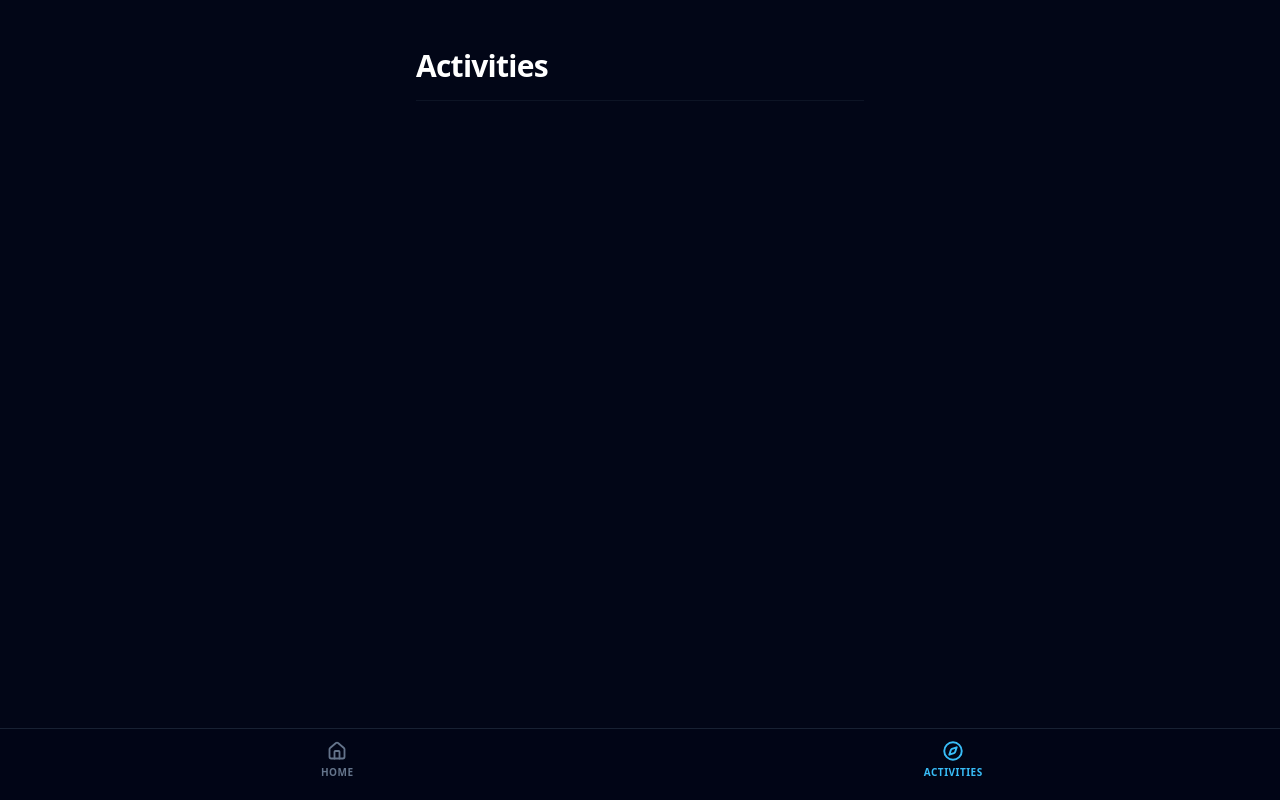
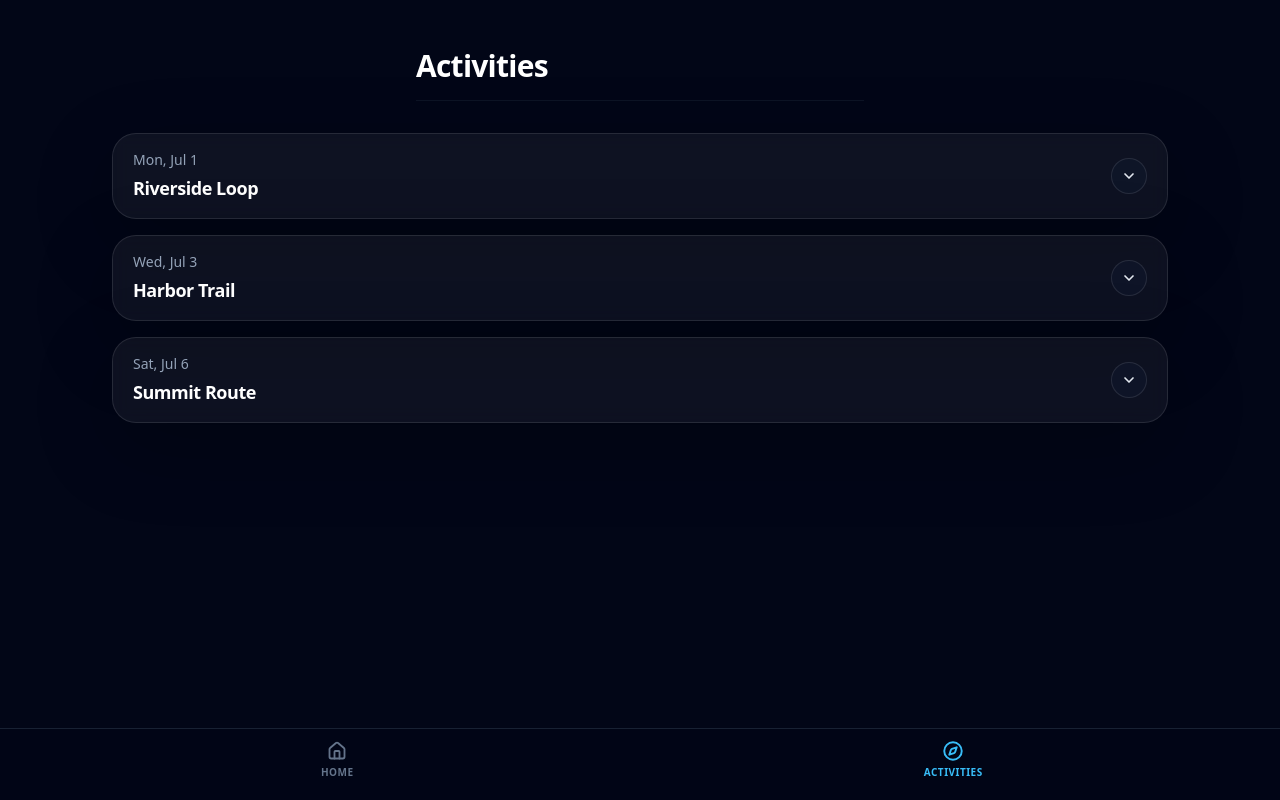
Before and after one commit to samuelms123/windsurf-tracker-frontend, a React (Vite) app: page /activities in a window 1280 px wide. Built offline with nearby package versions, Linux system fonts and the light colour scheme.

Commit message:
ActivityCard component with some mock data

```diff
--- /dev/null
+++ b/src/components/Activity.tsx
@@ -0,0 +1,73 @@
+import { useId, useState } from 'react'
+
+export type ActivityStat = {
+  date: string
+  place: string
+  details?: Array<{ label: string; value: string }>
+}
+
+const mockDetails = [
+  { label: 'Duration', value: '1h 42m' },
+  { label: 'Distance', value: '24.8 km' },
+  { label: 'Average speed', value: '14.6 km/h' },
+  { label: 'Max speed', value: '32.1 km/h' },
+  { label: 'Elevation gain', value: '218 m' },
+  { label: 'Calories', value: '612 kcal' },
+  { label: 'Weather', value: 'Clear, 22°C' },
+  { label: 'Heart rate', value: '148 bpm' },
+  { label: 'Training load', value: '72' },
+  { label: 'Effort', value: 'Strong' },
+]
+
+export default function Activity({ date, place, details = mockDetails }: ActivityStat) {
+  const [isOpen, setIsOpen] = useState(false)
+  const panelId = useId()
+
+  return (
+    <article className="overflow-hidden rounded-3xl border border-white/10 bg-white/5 shadow-[0_24px_80px_rgba(0,0,0,0.24)] backdrop-blur">
+      <button
+        type="button"
+        aria-expanded={isOpen}
+        aria-controls={panelId}
+        onClick={() => setIsOpen((current) => !current)}
+        className="flex w-full items-center justify-between gap-4 px-5 py-4 text-left transition-colors hover:bg-white/5"
+      >
+        <div className="min-w-0">
+          <p className="text-sm font-medium text-slate-400">{date}</p>
+          <p className="mt-1 truncate text-lg font-semibold tracking-tight text-white">{place}</p>
+        </div>
+
+        <span
+          className={`flex h-9 w-9 shrink-0 items-center justify-center rounded-full border border-white/10 bg-slate-900/80 text-slate-200 transition-transform duration-200 ${
+            isOpen ? 'rotate-180' : 'rotate-0'
+          }`}
+          aria-hidden="true"
+        >
+          <svg viewBox="0 0 24 24" className="h-4 w-4 fill-none stroke-current stroke-[2.5]">
+            <path d="M6 9l6 6 6-6" strokeLinecap="round" strokeLinejoin="round" />
+          </svg>
+        </span>
+      </button>
+
+      <div
+        id={panelId}
+        className={`grid overflow-hidden transition-[grid-template-rows,opacity] duration-300 ease-out ${
+          isOpen ? 'grid-rows-[1fr] opacity-100' : 'grid-rows-[0fr] opacity-0'
+        }`}
+      >
+        <div className="min-h-0">
+          <div className="border-t border-white/10 px-5 py-5">
+            <div className="grid gap-3 sm:grid-cols-2 lg:grid-cols-3">
+              {details.map((detail) => (
+                <div key={detail.label} className="rounded-2xl border border-white/10 bg-slate-950/50 p-3">
+                  <p className="text-xs uppercase tracking-[0.2em] text-slate-400">{detail.label}</p>
+                  <p className="mt-2 text-sm font-semibold text-white">{detail.value}</p>
+                </div>
+              ))}
+            </div>
+          </div>
+        </div>
+      </div>
+    </article>
+  )
+}
--- a/src/components/AppHeader.tsx
+++ b/src/components/AppHeader.tsx
@@ -13,7 +13,6 @@ export default function AppHeader({ title, action }: HeaderProps) {
           {title}
         </h1>
 
-        {/* If an action component is passed down, render it here */}
         {action && <div>{action}</div>}
       </div>
     </header>
--- a/src/pages/ActivityPage.tsx
+++ b/src/pages/ActivityPage.tsx
@@ -1,5 +1,12 @@
 import AppHeader from '../components/AppHeader.tsx'
+import Activity from '../components/Activity.tsx'
 import NavigationBar from '../components/NavigationBar.tsx'
+
+const mockActivities = [
+  { date: 'Mon, Jul 1', place: 'Riverside Loop' },
+  { date: 'Wed, Jul 3', place: 'Harbor Trail' },
+  { date: 'Sat, Jul 6', place: 'Summit Route' },
+]
 
 
 function ActivityPage() {
@@ -9,6 +16,12 @@ function ActivityPage() {
         <AppHeader
           title="Activities"
         />
+
+        <div className="grid gap-4">
+          {mockActivities.map((activity) => (
+            <Activity key={`${activity.date}-${activity.place}`} date={activity.date} place={activity.place} />
+          ))}
+        </div>
       </section>
       <NavigationBar />
     </main>
--- a/src/pages/HomePage.tsx
+++ b/src/pages/HomePage.tsx
@@ -18,7 +18,7 @@ const loadingStats: HomeStat[] = [
 
 function HomePage() {
     const { mutate, isPending, isSuccess } = useStravaSync();
-    const { data: liveStats} = useSummary();
+    const { data: liveStats } = useSummary();
     const currentStats = liveStats ?? loadingStats;
 
     return (
@@ -29,7 +29,6 @@ function HomePage() {
                     action={<StravaSyncButton isLoading={isPending} isSuccess={isSuccess} onClick={() => mutate()} />}
                 />
 
-
                 <StatsGrid stats={currentStats} />
             </section>
             <NavigationBar />
```
